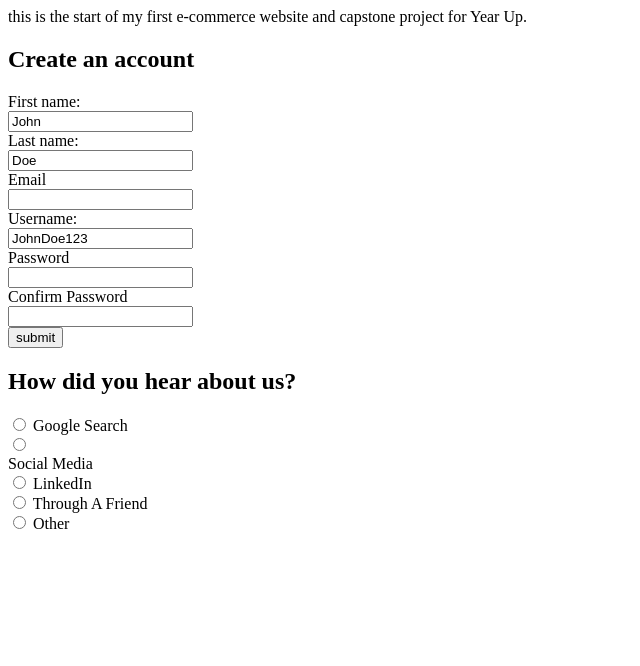
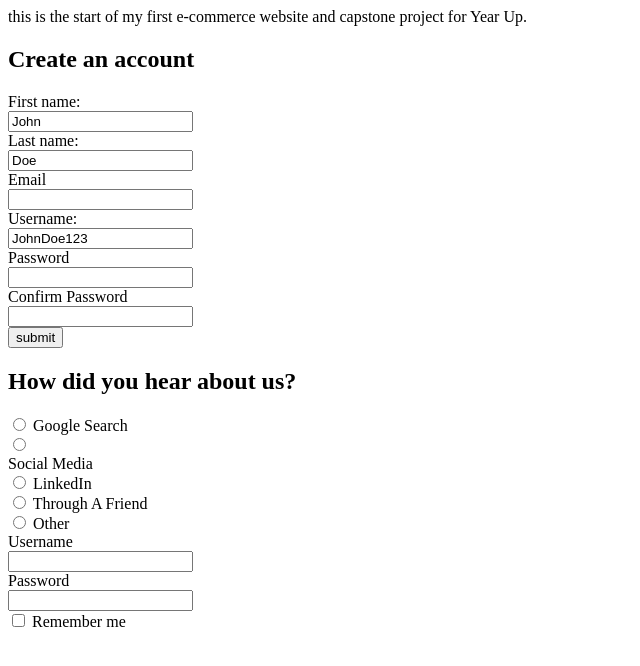
Before and after one commit to paulasuncion/Skates-Dont-Discriminate, a plain HTML site: page index.html in a window 1280 px wide. Shown: the whole page, without its empty margins (0-640 px from the left). Drawn offline with Linux system fonts and the light colour scheme.

Commit message:
Update index.html

```diff
--- a/index.html
+++ b/index.html
@@ -12,6 +12,8 @@
     this is the start of my first e-commerce website and capstone project for Year Up.
 
 <!--This is the User Registration Page Portion-->
+
+
     <h2>Create an account</h2>
 <!--Need to create Action Page-->
         <form action="/action.page.php">
@@ -39,6 +41,7 @@
 
         </form>
 
+<!--How did you hear about us page-->
 
     <h2>How did you hear about us?</h2>
         <form>
@@ -57,7 +60,18 @@
             <input type="radio" id="Other">
             <label for="Other">Other</label>
          </form>
+<!--User login page-->
+         <form>
+            <label for="uname">Username</label><br>
+            <input type="text" id="uname" name="uname"><br>
 
+            <label for="pw">Password</label><br>
+            <input type="text" id="pw" name="pw"><br>
+
+            <input type="checkbox" id="rmbrme" name="rmbrme" value="rmbr">
+            <label for="rmbrme">Remember me</label><br>
+
+         </form>
 
 </body>
 </html>
```
